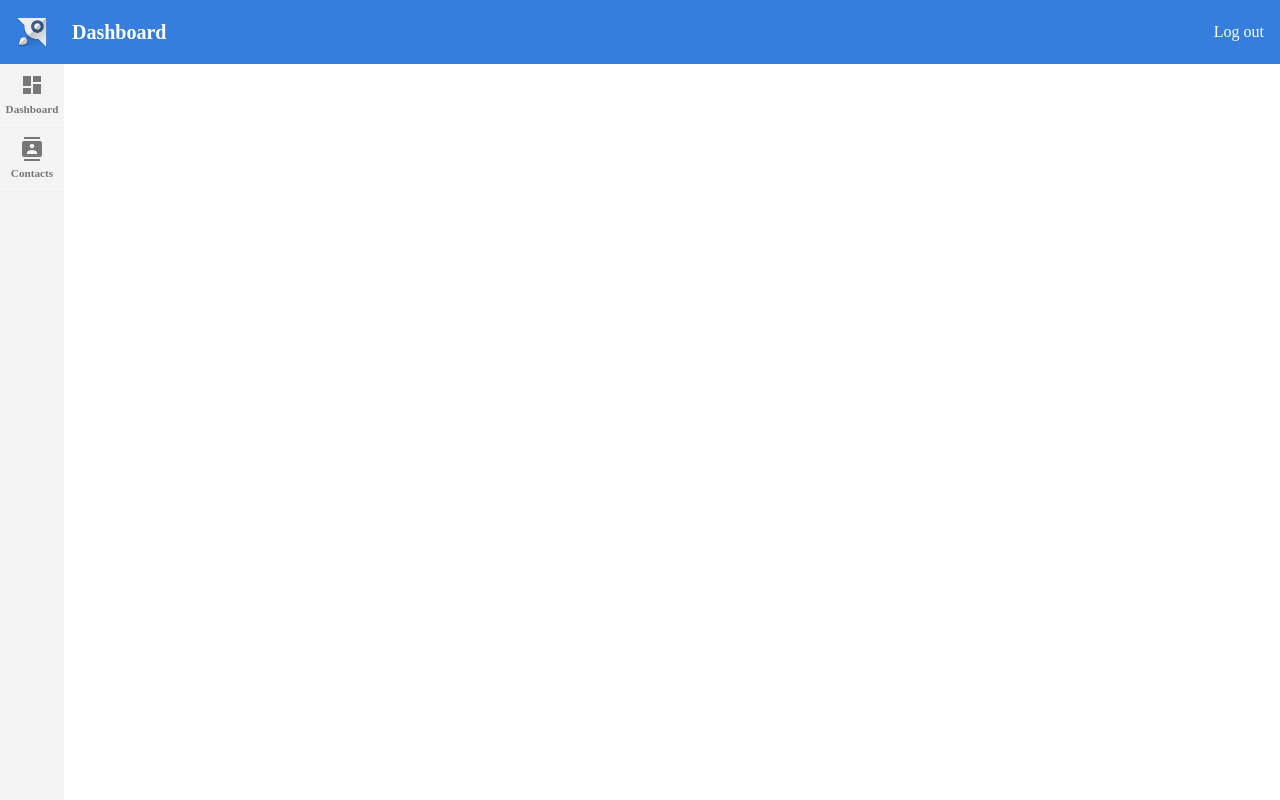
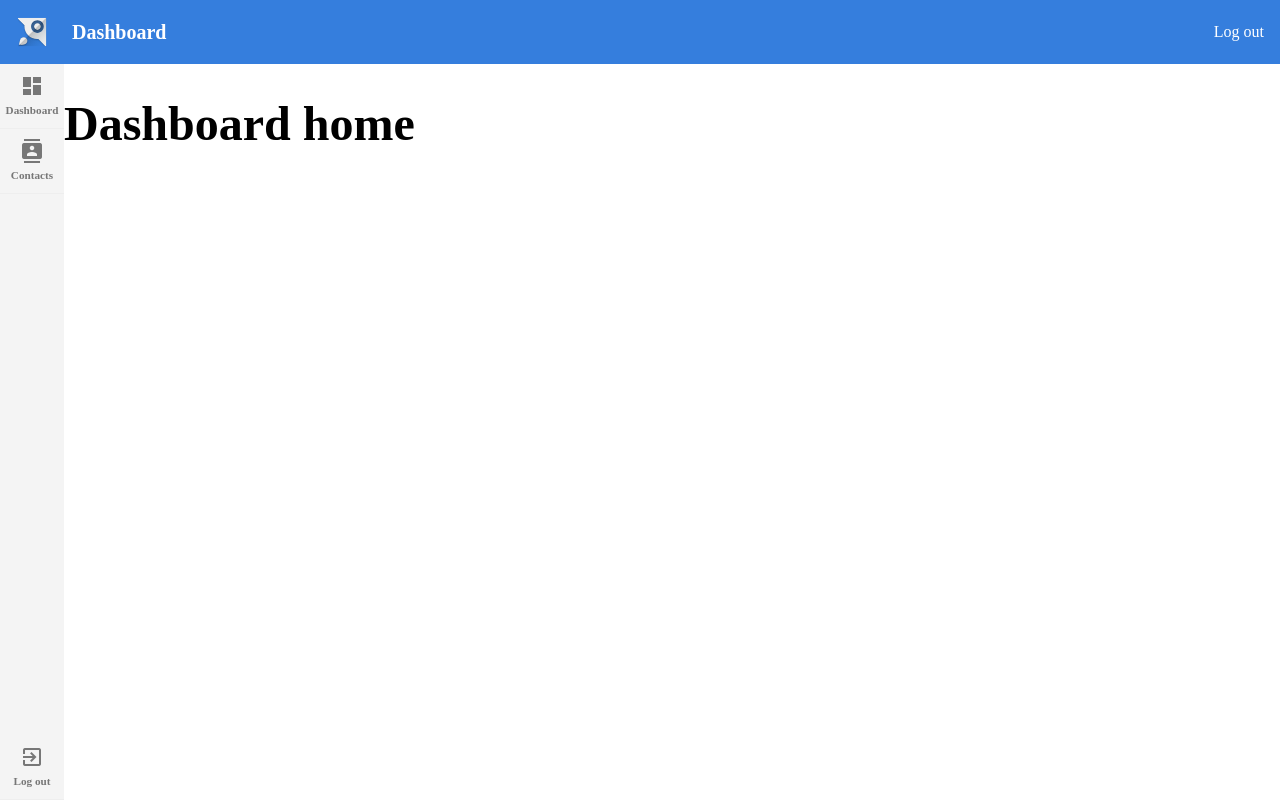
Before and after one commit to victorchabbert/mini-leadscore, an Angular app: page / in a window 1280 px wide. Before the commit this address led to /dashboard. Built offline with nearby package versions, Linux system fonts and the light colour scheme; sample sign-in values are in the browser's storage.

Commit message:
Add dashboard sub routes and contact page

```diff
--- a/src/app/app-routing.module.ts
+++ b/src/app/app-routing.module.ts
@@ -1,13 +1,11 @@
 import { RouterModule, Routes } from '@angular/router';
 
 import { LoginComponent } from './login/login.component';
-import { AuthGuard } from './authentication/auth.guard';
-import { DashboardComponent } from './dashboard/dashboard.component';
 
 const routes: Routes = [
   { path: '', redirectTo: '/dashboard', pathMatch: 'full' },
   { path: 'login', component: LoginComponent },
-  { path: 'dashboard', component: DashboardComponent, canActivate: [AuthGuard]},
+  { path: 'dashboard', loadChildren: 'app/dashboard/dashboard.module#DashboardModule' },
 ];
 
 export const routing = RouterModule.forRoot(routes);
--- /dev/null
+++ b/src/app/dashboard/contacts/contacts.component.html
@@ -0,0 +1,3 @@
+<p>
+  contacts works!
+</p>
--- /dev/null
+++ b/src/app/dashboard/contacts/contacts.component.ts
@@ -0,0 +1,14 @@
+import { Component, OnInit } from '@angular/core';
+
+@Component({
+  selector: 'ls-contacts',
+  templateUrl: './contacts.component.html',
+})
+export class ContactsComponent implements OnInit {
+
+  constructor() { }
+
+  ngOnInit() {
+  }
+
+}
--- /dev/null
+++ b/src/app/dashboard/dashboard-home.component.ts
@@ -0,0 +1,16 @@
+import { Component, OnInit } from '@angular/core';
+
+@Component({
+  selector: 'ls-dashboard-home',
+  template: `
+    <h1 class="f1">Dashboard home</h1>
+  `,
+})
+export class DashboardHomeComponent implements OnInit {
+
+  constructor() { }
+
+  ngOnInit() {
+  }
+
+}
--- /dev/null
+++ b/src/app/dashboard/dashboard-routing.module.ts
@@ -0,0 +1,19 @@
+import { RouterModule, Routes } from '@angular/router';
+import { DashboardComponent } from './dashboard.component';
+import { ContactsComponent } from './contacts/contacts.component';
+import { DashboardHomeComponent } from './dashboard-home.component';
+import { ModuleWithProviders } from '@angular/core';
+import { AuthGuard } from '../authentication/auth.guard';
+
+const routes: Routes = [
+  {
+    path: '', component: DashboardComponent,
+    canActivate: [AuthGuard],
+    children: [
+      { path: '', component: DashboardHomeComponent, pathMatch: 'full' },
+      { path: 'contacts', component: ContactsComponent },
+    ]
+  },
+];
+
+export const dashboardRoutes: ModuleWithProviders = RouterModule.forChild(routes);
--- a/src/app/dashboard/dashboard.component.html
+++ b/src/app/dashboard/dashboard.component.html
@@ -1,17 +1,29 @@
-<div class="vh-100 overflow-hidden">
+<div class="vh-100 flex flex-column">
   <ls-header title="Dashboard"></ls-header>
-  <aside class="flex w3 h-100 flex-column bg-near-white">
-    <a class="no-underline gray hover-dark-gray hover-bg-light-gray" routerLink="/dashboard">
-      <div class="h3 flex flex-column items-center justify-center bb b--light-gray">
-        <i class="material-icons">dashboard</i>
-        <p class="ma0 pt1 lh-copy fw6" style="font-size: .7em">Dashboard</p>
+  <div class="flex flex-row flex-auto">
+    <aside class="flex w3 flex-column justify-between bg-near-white">
+      <div class="bb b--light-gray">
+        <a class="h3 no-underline flex flex-column items-center justify-center gray hover-dark-gray hover-bg-light-gray"
+           routerLink="/dashboard">
+          <i class="material-icons f3">dashboard</i>
+          <p class="ma0 pt1 lh-copy fw6" style="font-size: .7em">Dashboard</p>
+        </a>
       </div>
-    </a>
-    <a class="no-underline gray hover-dark-gray hover-bg-light-gray" routerLink="/dashboard/contacts">
-      <div class="h3 flex flex-column items-center justify-center bb b--light-gray">
-        <i class="material-icons f3">contacts</i>
-        <p class="ma0 pt1 lh-copy fw6" style="font-size: .7em">Contacts</p>
+      <div class="bb b--light-gray">
+        <a class="h3 no-underline flex flex-column items-center justify-center gray hover-dark-gray hover-bg-light-gray"
+           routerLink="contacts">
+          <i class="material-icons f3">contacts</i>
+          <p class="ma0 pt1 lh-copy fw6" style="font-size: .7em">Contacts</p>
+        </a>
       </div>
-    </a>
-  </aside>
+      <div class="bb b--light-gray" style="margin-top: auto">
+        <a class="h3 no-underline flex flex-column items-center justify-center gray hover-dark-red hover-bg-light-gray"
+           routerLink="/login">
+          <i class="material-icons f3">exit_to_app</i>
+          <p class="ma0 pt1 lh-copy fw6" style="font-size: .7em">Log out</p>
+        </a>
+      </div>
+    </aside>
+    <router-outlet></router-outlet>
+  </div>
 </div>
```
Also changed, not shown: src/app/dashboard/contacts/contacts.module.ts (added, +11 -0 lines), src/app/dashboard/dashboard.module.ts (+10 -2 lines).
